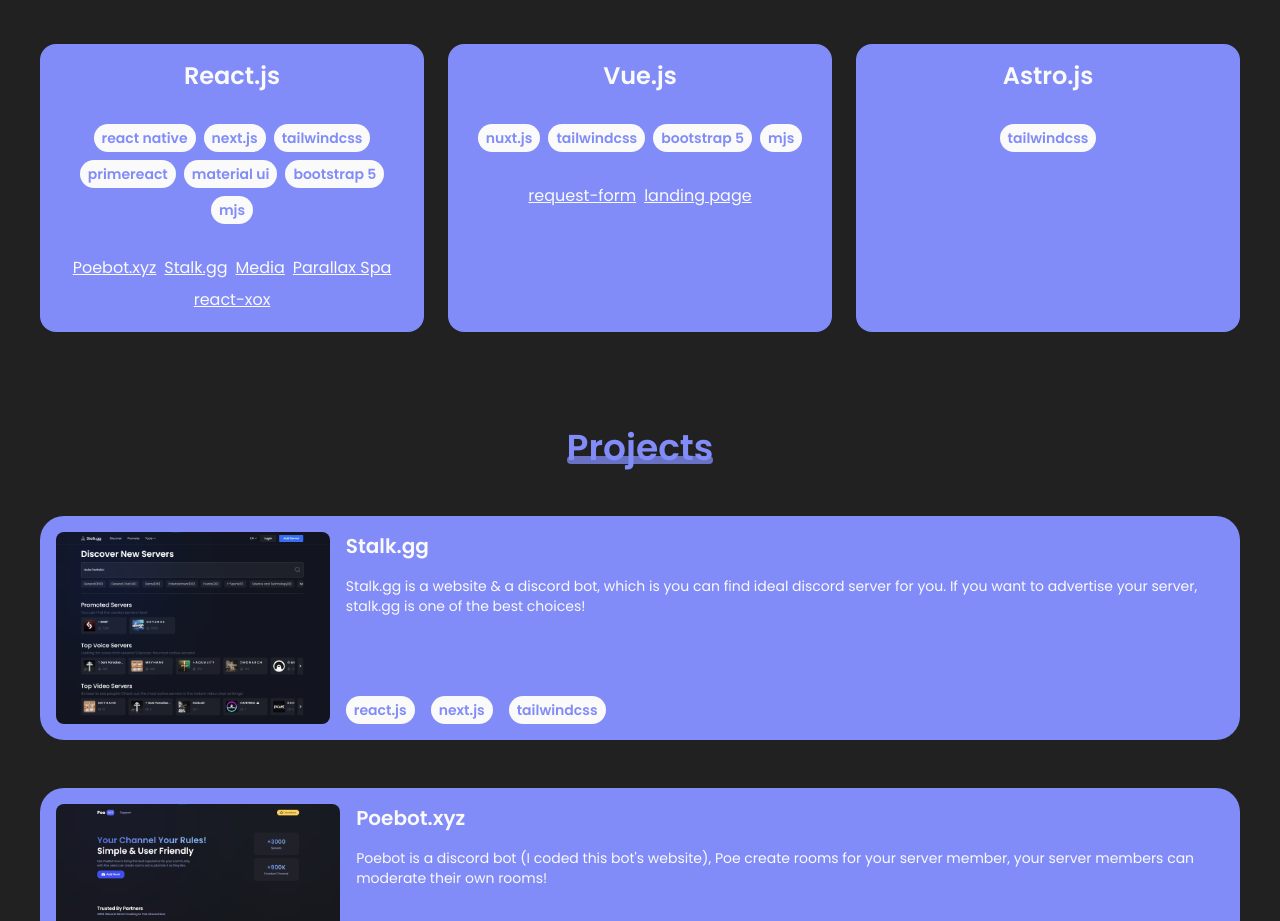
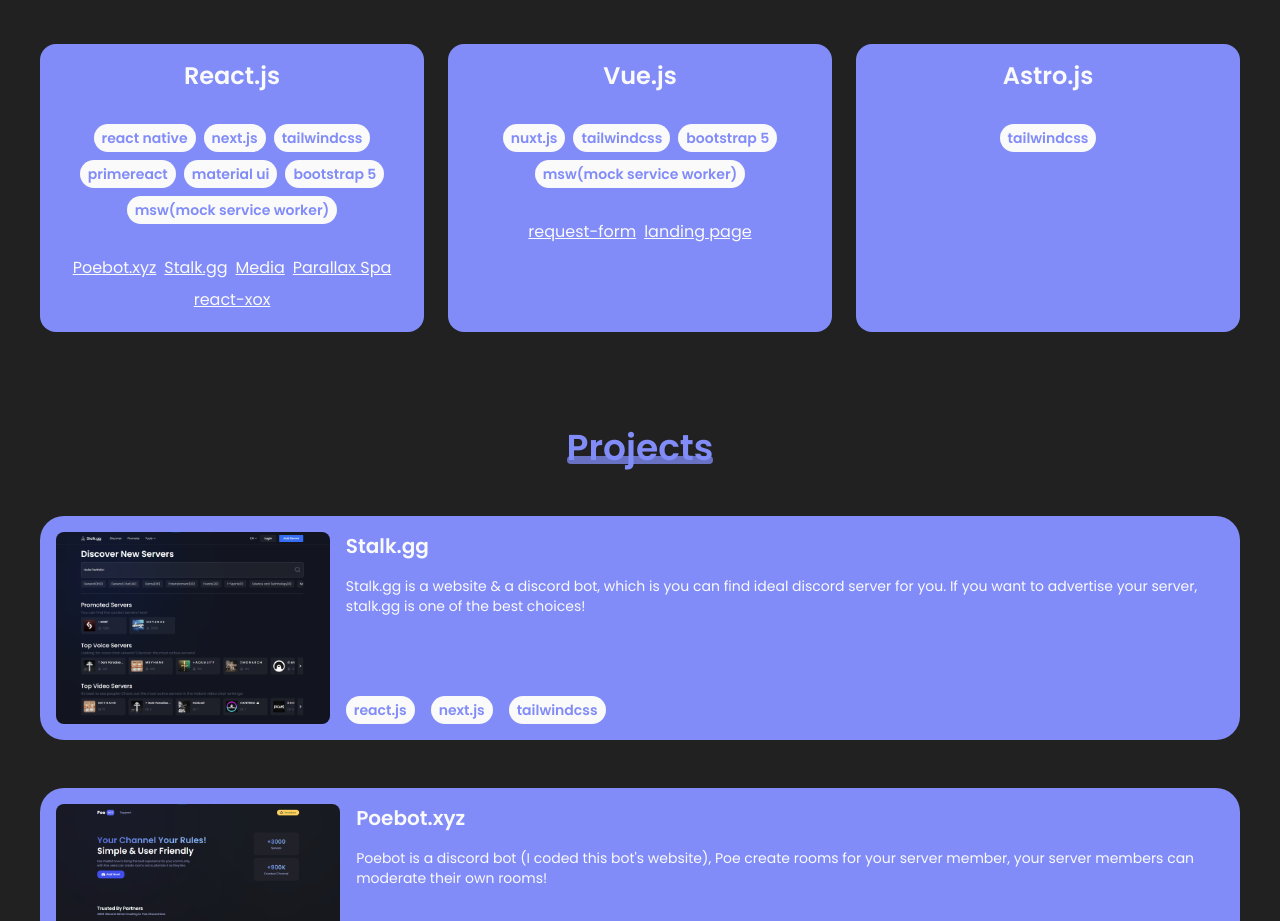
Before and after one commit to Yefee8/portfolio, a Next.js app: page / in a window 1280 px wide. Shown: the part 940-1861 px from the top of the page. Built offline with nearby package versions, Linux system fonts and the light colour scheme.

Commit message:
fix typo on a skill

```diff
--- a/components/skills.js
+++ b/components/skills.js
@@ -11,7 +11,7 @@ export default function Skills() {
                 'primereact',
                 'material ui',
                 'bootstrap 5',
-                "mjs"
+                "msw(mock service worker)"
             ],
             projects: [
                 {
@@ -42,7 +42,7 @@ export default function Skills() {
                 'nuxt.js',
                 'tailwindcss',
                 'bootstrap 5',
-                'mjs'
+                'msw(mock service worker)'
             ],
             projects: [
                 {
```
